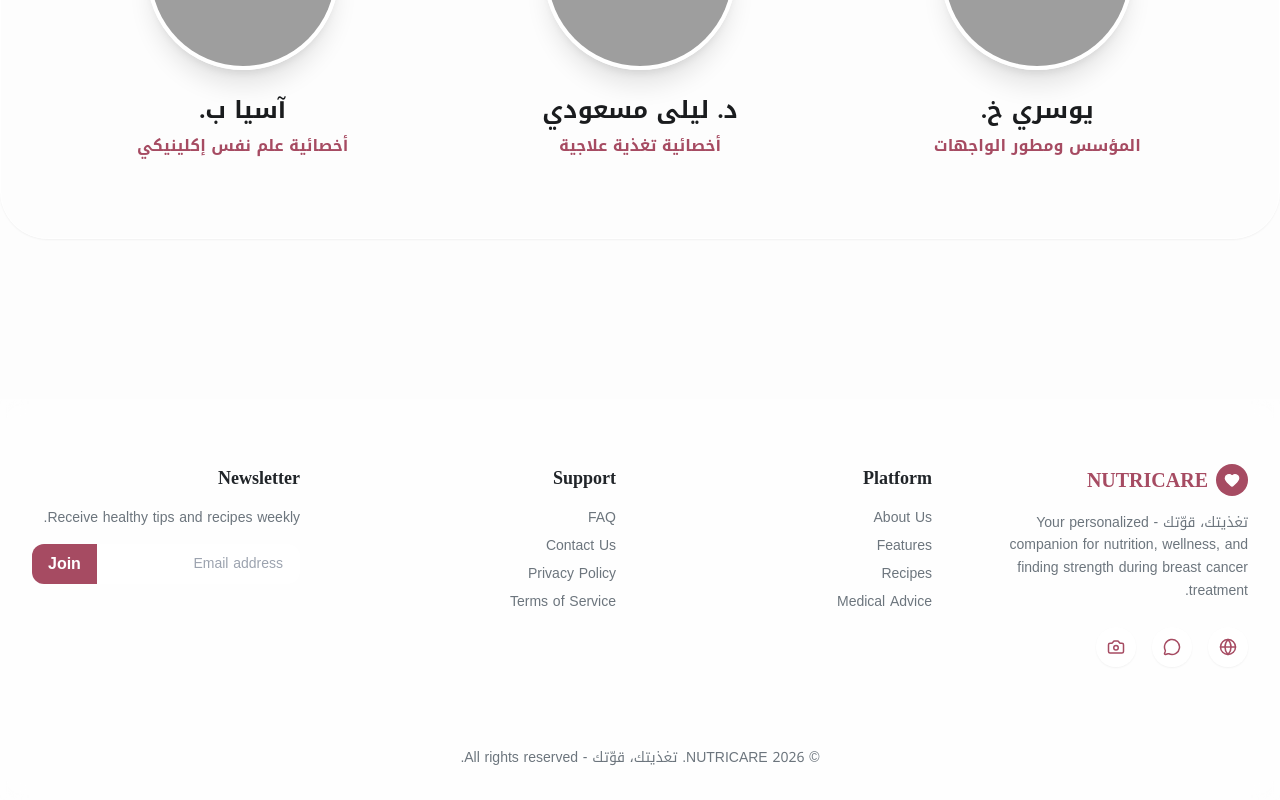
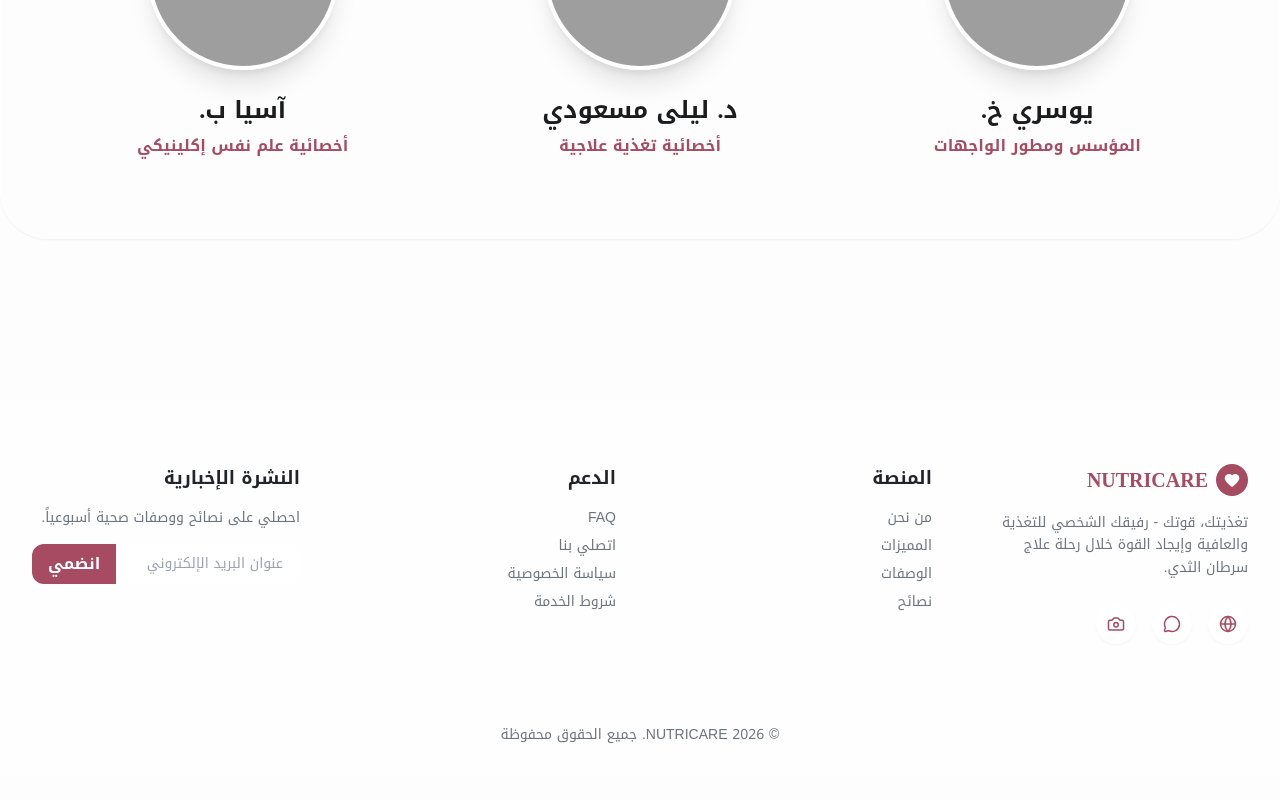
Before and after one commit to fardjaouimounir/NutriCare-, a React (Vite) app: page /about in a window 1280 px wide. Shown: the part 1575-2375 px from the top of the page. After the commit the page ends 2352 px from the top, so only its background shows below. Built offline with nearby package versions, Linux system fonts and the light colour scheme; grey boxes are pictures that could not be loaded.

Commit message:
feat: implement LandingPage, Footer, and i18n configuration with multi-language support

```diff
--- a/src/components/common/Footer.jsx
+++ b/src/components/common/Footer.jsx
@@ -4,32 +4,33 @@ import { Heart, Globe, MessageCircle, Camera } from 'lucide-react';
 import { useTranslation } from 'react-i18next';
 
 export const Footer = ({ minimal = false }) => {
-  const { t } = useTranslation();
+  const { t, i18n } = useTranslation();
+  const isRtl = i18n.language === 'ar';
 
   if (minimal) {
     return (
       <footer className="py-6 text-center text-sm text-text-muted font-ui">
-        <p>&copy; {new Date().getFullYear()} NUTRICARE. All rights reserved.</p>
+        <p>&copy; {new Date().getFullYear()} NUTRICARE. {t('footer_rights')}</p>
       </footer>
     );
   }
 
   return (
-    <footer className="bg-white/40 backdrop-blur-md pt-16 pb-8 border-t border-white/20 mt-20">
+    <footer className={`bg-white/40 backdrop-blur-md pt-16 pb-8 border-t border-white/20 mt-20 ${isRtl ? 'text-right' : 'text-left'}`}>
       <div className="container mx-auto px-4 lg:px-8">
         <div className="grid grid-cols-1 md:grid-cols-2 lg:grid-cols-4 gap-12 mb-12">
           {/* Brand */}
           <div className="space-y-4">
-            <Link to="/" className="flex items-center gap-2">
+            <Link to="/" className={`flex items-center gap-2 ${isRtl ? 'justify-end md:justify-start' : ''}`}>
               <div className="w-8 h-8 rounded-full bg-primary flex items-center justify-center text-white">
                 <Heart size={16} fill="currentColor" />
               </div>
               <span className="text-xl font-display font-bold text-primary">NUTRICARE</span>
             </Link>
             <p className="text-text-muted text-sm leading-relaxed">
-              {t('slogan')} - Your personalized companion for nutrition, wellness, and finding strength during breast cancer treatment.
+              {t('footer_desc')}
             </p>
-            <div className="flex items-center gap-4 pt-2">
+            <div className={`flex items-center gap-4 pt-2 ${isRtl ? 'justify-end md:justify-start' : ''}`}>
               <a href="#" className="w-10 h-10 rounded-full bg-white/60 flex items-center justify-center text-primary hover:bg-primary hover:text-white transition-colors shadow-sm">
                 <Globe size={18} />
               </a>
@@ -44,48 +45,48 @@ export const Footer = ({ minimal = false }) => {
 
           {/* Quick Links */}
           <div className="space-y-4">
-            <h4 className="font-display font-semibold text-lg">Platform</h4>
+            <h4 className="font-display font-semibold text-lg">{t('footer_platform')}</h4>
             <ul className="space-y-2 text-sm text-text-muted">
-              <li><Link to="/about" className="hover:text-primary transition-colors">About Us</Link></li>
-              <li><Link to="/features" className="hover:text-primary transition-colors">Features</Link></li>
-              <li><Link to="/recipes" className="hover:text-primary transition-colors">Recipes</Link></li>
-              <li><Link to="/advice" className="hover:text-primary transition-colors">Medical Advice</Link></li>
+              <li><Link to="/about" className="hover:text-primary transition-colors">{i18n.language === 'ar' ? 'من نحن' : 'À propos'}</Link></li>
+              <li><Link to="/features" className="hover:text-primary transition-colors">{t('features')}</Link></li>
+              <li><Link to="/recipes" className="hover:text-primary transition-colors">{t('nav_recipes')}</Link></li>
+              <li><Link to="/advice" className="hover:text-primary transition-colors">{t('nav_advice')}</Link></li>
             </ul>
           </div>
 
           {/* Support */}
           <div className="space-y-4">
-            <h4 className="font-display font-semibold text-lg">Support</h4>
+            <h4 className="font-display font-semibold text-lg">{t('footer_support')}</h4>
             <ul className="space-y-2 text-sm text-text-muted">
               <li><Link to="/faq" className="hover:text-primary transition-colors">FAQ</Link></li>
-              <li><Link to="/contact" className="hover:text-primary transition-colors">Contact Us</Link></li>
-              <li><Link to="/privacy" className="hover:text-primary transition-colors">Privacy Policy</Link></li>
-              <li><Link to="/terms" className="hover:text-primary transition-colors">Terms of Service</Link></li>
+              <li><Link to="/contact" className="hover:text-primary transition-colors">{i18n.language === 'ar' ? 'اتصلي بنا' : 'Contactez-nous'}</Link></li>
+              <li><Link to="/privacy" className="hover:text-primary transition-colors">{i18n.language === 'ar' ? 'سياسة الخصوصية' : 'Confidentialité'}</Link></li>
+              <li><Link to="/terms" className="hover:text-primary transition-colors">{i18n.language === 'ar' ? 'شروط الخدمة' : 'Conditions'}</Link></li>
             </ul>
           </div>
 
           {/* Newsletter */}
           <div className="space-y-4">
-            <h4 className="font-display font-semibold text-lg">Newsletter</h4>
-            <p className="text-sm text-text-muted">Receive healthy tips and recipes weekly.</p>
+            <h4 className="font-display font-semibold text-lg">{t('footer_newsletter')}</h4>
+            <p className="text-sm text-text-muted">{t('footer_newsletter_desc')}</p>
             <form className="flex mt-2" onSubmit={(e) => e.preventDefault()}>
               <input
                 type="email"
-                placeholder="Email address"
+                placeholder={t('footer_email_placeholder')}
                 className="w-full bg-white/60 border border-transparent focus:border-primary px-4 py-2 rounded-r-none rtl:rounded-l-none rtl:rounded-r-xl ltr:rounded-l-xl outline-none transition-all text-sm"
               />
               <button
                 type="submit"
-                className="bg-primary hover:bg-primary/90 text-white px-4 py-2 rounded-l-none rtl:rounded-r-none rtl:rounded-l-xl ltr:rounded-r-xl transition-colors font-semibold"
+                className="bg-primary hover:bg-primary/90 text-white px-4 py-2 rounded-l-none rtl:rounded-r-none rtl:rounded-l-xl ltr:rounded-r-xl transition-colors font-semibold whitespace-nowrap"
               >
-                Join
+                {t('footer_join')}
               </button>
             </form>
           </div>
         </div>
 
         <div className="pt-8 border-t border-white/20 text-center text-sm text-text-muted">
-          <p>&copy; {new Date().getFullYear()} NUTRICARE. {t('slogan')} - All rights reserved.</p>
+          <p>&copy; {new Date().getFullYear()} NUTRICARE. {t('footer_rights')}</p>
         </div>
       </div>
     </footer>
--- a/src/i18n.js
+++ b/src/i18n.js
@@ -20,8 +20,11 @@ const resources = {
       "slogan": "تغذيتك، قوّتك",
       "features": "المميزات",
       "nutrition_personal": "التغذية الشخصية",
+      "nutrition_personal_desc": "مصممة خصيصاً لمرحلة علاجك.",
       "algerian_recipes": "الوصفات الجزائرية",
+      "algerian_recipes_desc": "أطباق محلية مكيفة حسب احتياجاتك الصحية.",
       "emotional_journal": "اليومية العاطفية",
+      "emotional_journal_desc": "تتبع حالتك المزاجية وأعراضك ومشاعرك.",
       "hero_title": "تغذيـتـك، قوّتك",
       "hero_desc": "أول منصة جزائرية متكاملة تدمج بين التغذية العلاجية، الدعم النفسي، والمعرفة الطبية لدعمك في كل خطوة من رحلة علاج سرطان الثدي.",
       "hero_badge": "مرافقتك في رحلة التعافي",
@@ -30,8 +33,34 @@ const resources = {
       "stat_experts": "خبير وأخصائي",
       "stat_commitment": "نسبة الالتزام",
       "community": "المجتمع",
+      "community_desc": "تواصل مع مجتمع داعم من النساء.",
       "reminders": "التذكيرات",
+      "reminders_desc": "لا تفوت وجبة أو دواء أو هدف ترطيب.",
       "advice": "النصائح",
+      "advice_desc": "نصائح ومقالات معتمدة طبياً.",
+      "solutions_title": "حلول شاملة مصممة لاحتياجاتك الخاصة",
+      "solutions_desc": "كل ميزة في نيوتريكير تم تطويرها بالتعاون مع خبراء التغذية والأطباء لضمان أعلى مستويات الدعم خلال رحلة علاجك.",
+      "solutions_btn": "اكتشفي المزيد عن خدماتنا",
+      "step1_title": "التشخيص والتقييم",
+      "step1_desc": "نبدأ رحلتنا بفهم دقيق لحالتك، نوع علاجك، واحتياجاتك الغذائية الفورية.",
+      "step2_title": "خطة مخصصة بالكامل",
+      "step2_desc": "نظام غذائي مصمم ليشمل الأطعمة المحلية الجزائرية التي تحبينها، ومعدلة طبياً لتناسب حالتك.",
+      "step3_title": "الدعم والمتابعة المستمرة",
+      "step3_desc": "لستِ وحدك، نحن نتابع تطورك يومياً ونوفر لكِ الدعم النفسي والمجتمعي اللازم للتعافي.",
+      "here_for_you": "نحن هنا لأجلك",
+      "testimonial_text": "\"وجدت في نيوتريكير أكثر من مجرد تطبيق غذائي، وجدت مجتمعاً يفهمني، وأدوات علمية جعلت رحلة علاجي الكيماوي أقل وطأة وأكثر أماناً.\"",
+      "testimonial_author": "أمينة، محاربة من الجزائر",
+      "cta_title": "ابدئي رحلة تعافيكِ اليوم",
+      "cta_desc": "انضمي إلى مئات المنيات اللواتي يستخدمن نيوتريكير للاعتناء بتغذيتهن وصحتهن النفسية بأمان كامل.",
+      "cta_btn": "إنشاء حسابكِ المجاني",
+      "footer_desc": "تغذيتك، قوتك - رفيقك الشخصي للتغذية والعافية وإيجاد القوة خلال رحلة علاج سرطان الثدي.",
+      "footer_platform": "المنصة",
+      "footer_support": "الدعم",
+      "footer_newsletter": "النشرة الإخبارية",
+      "footer_newsletter_desc": "احصلي على نصائح ووصفات صحية أسبوعياً.",
+      "footer_email_placeholder": "عنوان البريد الإلكتروني",
+      "footer_join": "انضمي",
+      "footer_rights": "جميع الحقوق محفوظة",
       // Admin translations
       "admin_dashboard": "لوحة التحكم",
       "admin_users": "المريضات",
@@ -63,8 +92,11 @@ const resources = {
       "slogan": "Nutrition, Votre Force",
       "features": "Caractéristiques",
       "nutrition_personal": "Nutrition Personnalisée",
+      "nutrition_personal_desc": "Conçue spécifiquement pour votre phase de traitement.",
       "algerian_recipes": "Recettes Algériennes",
+      "algerian_recipes_desc": "Plats locaux adaptés à vos besoins de santé.",
       "emotional_journal": "Journal Émotionnel",
+      "emotional_journal_desc": "Suivez votre humeur, vos symptômes et vos sentiments.",
       "hero_title": "Votre Nutrition, Votre Force",
       "hero_desc": "La première plateforme algérienne intégrée alliant nutrition clinique, soutien psychologique et expertise médicale pour vous accompagner à chaque étape du cancer du sein.",
       "hero_badge": "Votre compagnon de guérison",
@@ -73,8 +105,34 @@ const resources = {
       "stat_experts": "Experts & Spécialistes",
       "stat_commitment": "Taux d'engagement",
       "community": "Communauté",
+      "community_desc": "Connectez-vous avec une communauté de soutien.",
       "reminders": "Rappels",
+      "reminders_desc": "Ne ratez jamais un repas, un médicament ou un objectif.",
       "advice": "Conseils",
+      "advice_desc": "Conseils et articles validés médicalement.",
+      "solutions_title": "Des solutions complètes adaptées à vos besoins",
+      "solutions_desc": "Chaque fonctionnalité de NutriCare a été développée en collaboration avec des nutritionnistes et des médecins pour assurer le plus haut niveau de soutien.",
+      "solutions_btn": "Découvrez nos services",
+      "step1_title": "Diagnostic et Évaluation",
+      "step1_desc": "Nous commençons notre voyage par une compréhension précise de votre état, de votre type de traitement et de vos besoins nutritionnels immédiats.",
+      "step2_title": "Plan Entièrement Personnalisé",
+      "step2_desc": "Un régime alimentaire conçu pour inclure les aliments locaux algériens que vous aimez, médicalement adaptés à votre état.",
+      "step3_title": "Soutien et Suivi Continu",
+      "step3_desc": "Vous n'êtes pas seule, nous suivons votre progression quotidiennement et vous apportons le soutien psychologique et communautaire nécessaire.",
+      "here_for_you": "Nous sommes là pour vous",
+      "testimonial_text": "\"J'ai trouvé en NutriCare plus qu'une simple application de nutrition, j'ai trouvé une communauté qui me comprend et des outils scientifiques qui ont rendu mon parcours plus sûr.\"",
+      "testimonial_author": "Amina, combattante d'Algérie",
+      "cta_title": "Commencez votre voyage de guérison aujourd'hui",
+      "cta_desc": "Rejoignez des centaines de femmes qui utilisent NutriCare pour prendre soin de leur nutrition et de leur santé mentale en toute sécurité.",
+      "cta_btn": "Créer votre compte gratuit",
+      "footer_desc": "Nutrition, Votre Force - Votre compagnon personnalisé pour la nutrition, le bien-être et la force pendant le traitement du cancer du sein.",
+      "footer_platform": "Plateforme",
+      "footer_support": "Support",
+      "footer_newsletter": "Newsletter",
+      "footer_newsletter_desc": "Recevez des conseils et des recettes saines chaque semaine.",
+      "footer_email_placeholder": "Adresse e-mail",
+      "footer_join": "Rejoindre",
+      "footer_rights": "Tous droits réservés",
       // Admin translations
       "admin_dashboard": "Tableau de bord",
       "admin_users": "Patientes",
--- a/src/pages/LandingPage.jsx
+++ b/src/pages/LandingPage.jsx
@@ -12,12 +12,12 @@ export default function LandingPage() {
   const { t } = useTranslation();
 
   const features = [
-    { icon: Apple, title: t('nutrition_personal'), desc: i18n.language === 'ar' ? 'مصممة خصيصاً لمرحلة علاجك.' : 'Conçue spécifiquement pour votre phase de traitement.' },
-    { icon: ChefHat, title: t('algerian_recipes'), desc: i18n.language === 'ar' ? 'أطباق محلية مكيفة حسب احتياجاتك الصحية.' : 'Plats locaux adaptés à vos besoins de santé.' },
-    { icon: BookHeart, title: t('emotional_journal'), desc: i18n.language === 'ar' ? 'تتبع حالتك المزاجية وأعراضك ومشاعرك.' : 'Suivez votre humeur, vos symptômes et vos sentiments.' },
-    { icon: Users, title: t('community'), desc: i18n.language === 'ar' ? 'تواصل مع مجتمع داعم من النساء.' : 'Connectez-vous avec une communauté de soutien.' },
-    { icon: Bell, title: t('reminders'), desc: i18n.language === 'ar' ? 'لا تفوت وجبة أو دواء أو هدف ترطيب.' : 'Ne ratez jamais un repas, un médicament ou un objectif.' },
-    { icon: HeartPulse, title: t('advice'), desc: i18n.language === 'ar' ? 'نصائح ومقالات معتمدة طبياً.' : 'Conseils et articles validés médicalement.' },
+    { icon: Apple, title: t('nutrition_personal'), desc: t('nutrition_personal_desc') },
+    { icon: ChefHat, title: t('algerian_recipes'), desc: t('algerian_recipes_desc') },
+    { icon: BookHeart, title: t('emotional_journal'), desc: t('emotional_journal_desc') },
+    { icon: Users, title: t('community'), desc: t('community_desc') },
+    { icon: Bell, title: t('reminders'), desc: t('reminders_desc') },
+    { icon: HeartPulse, title: t('advice'), desc: t('advice_desc') },
   ];
 
   const isRtl = i18n.language === 'ar';
@@ -119,11 +119,11 @@ export default function LandingPage() {
         <div className="container mx-auto px-4 lg:px-8">
           <div className="flex flex-col lg:flex-row justify-between items-end mb-20 gap-8">
             <div className="max-w-2xl">
-              <h2 className="text-4xl md:text-5xl font-display font-bold text-dark mb-6 leading-tight">حلول شاملة مصممة <br /> لاحتياجاتك الخاصة</h2>
-              <p className="text-text-muted text-lg font-medium leading-relaxed">كل ميزة في نيوتريكير تم تطويرها بالتعاون مع خبراء التغذية والأطباء لضمان أعلى مستويات الدعم خلال رحلة علاجك.</p>
+              <h2 className="text-4xl md:text-5xl font-display font-bold text-dark mb-6 leading-tight">{t('solutions_title')}</h2>
+              <p className="text-text-muted text-lg font-medium leading-relaxed">{t('solutions_desc')}</p>
             </div>
             <Link to="/signup">
-              <Button variant="secondary" className="px-8 py-3">اكتشفي المزيد عن خدماتنا</Button>
+              <Button variant="secondary" className="px-8 py-3">{t('solutions_btn')}</Button>
             </Link>
           </div>
 
@@ -156,13 +156,13 @@ export default function LandingPage() {
             <div className="flex-1 order-2 lg:order-1">
               <div className="space-y-12">
                 {[
-                  { step: '01', title: 'التشخيص والتقييم', desc: 'نبدأ رحلتنا بفهم دقيق لحالتك، نوع علاجك، واحتياجاتك الغذائية الفورية.' },
-                  { step: '02', title: 'خطة مخصصة بالكامل', desc: 'نظام غذائي مصمم ليشمل الأطعمة المحلية الجزائرية التي تحبينها، ومعدلة طبياً لتناسب حالتك.' },
-                  { step: '03', title: 'الدعم والمتابعة المستمرة', desc: 'لستِ وحدك، نحن نتابع تطورك يومياً ونوفر لكِ الدعم النفسي والمجتمعي اللازم للتعافي.' },
+                  { step: '01', title: t('step1_title'), desc: t('step1_desc') },
+                  { step: '02', title: t('step2_title'), desc: t('step2_desc') },
+                  { step: '03', title: t('step3_title'), desc: t('step3_desc') },
                 ].map((s, i) => (
                   <div key={i} className="flex gap-8 group">
                     <div className="text-4xl font-display font-bold text-primary/20 group-hover:text-primary transition-colors duration-500">{s.step}</div>
-                    <div>
+                    <div className={isRtl ? 'text-right' : 'text-left'}>
                       <h4 className="text-2xl font-bold mb-3 text-dark">{s.title}</h4>
                       <p className="text-text-muted font-medium leading-relaxed">{s.desc}</p>
                     </div>
@@ -183,14 +183,14 @@ export default function LandingPage() {
       {/* Testimonial Section */}
       <section className="py-32 bg-neutral/50">
         <div className="container mx-auto px-4 text-center mb-20">
-          <h2 className="text-3xl md:text-4xl font-display font-bold text-dark">نحن هنا لأجلك</h2>
+          <h2 className="text-3xl md:text-4xl font-display font-bold text-dark">{t('here_for_you')}</h2>
         </div>
         <div className="container mx-auto px-4 lg:px-8 max-w-4xl">
           <Card variant="solid" className="p-12 md:p-16 text-center relative overflow-hidden bg-white border-none shadow-xl">
             <p className="text-2xl md:text-3xl font-display font-medium text-dark leading-relaxed mb-8 italic">
-              "وجدت في نيوتريكير أكثر من مجرد تطبيق غذائي، وجدت مجتمعاً يفهمني، وأدوات علمية جعلت رحلة علاجي الكيماوي أقل وطأة وأكثر أماناً."
+              {t('testimonial_text')}
             </p>
-            <div className="font-bold text-primary text-lg">— أمينة، محاربة من الجزائر</div>
+            <div className="font-bold text-primary text-lg">— {t('testimonial_author')}</div>
           </Card>
         </div>
       </section>
@@ -198,13 +198,13 @@ export default function LandingPage() {
       {/* CTA Section */}
       <section className="py-24 relative overflow-hidden bg-primary">
         <div className="container relative z-10 mx-auto px-4 text-center text-white">
-          <h2 className="text-4xl md:text-6xl font-display font-bold mb-8 italic">ابدئي رحلة تعافيكِ اليوم</h2>
+          <h2 className="text-4xl md:text-6xl font-display font-bold mb-8 italic">{t('cta_title')}</h2>
           <p className="text-lg md:text-xl mb-12 opacity-90 max-w-2xl mx-auto font-medium leading-relaxed">
-            انضمي إلى مئات المنيات اللواتي يستخدمن نيوتريكير للاعتناء بتغذيتهن وصحتهن النفسية بأمان كامل.
+            {t('cta_desc')}
           </p>
           <Link to="/signup">
             <Button className="bg-white text-primary hover:bg-neutral text-xl px-12 py-5 rounded-full shadow-2xl font-bold">
-              إنشاء حسابكِ المجاني
+              {t('cta_btn')}
             </Button>
           </Link>
         </div>
```
Also changed, not shown: 1 other file (tests, documents, lock files or other folders).
